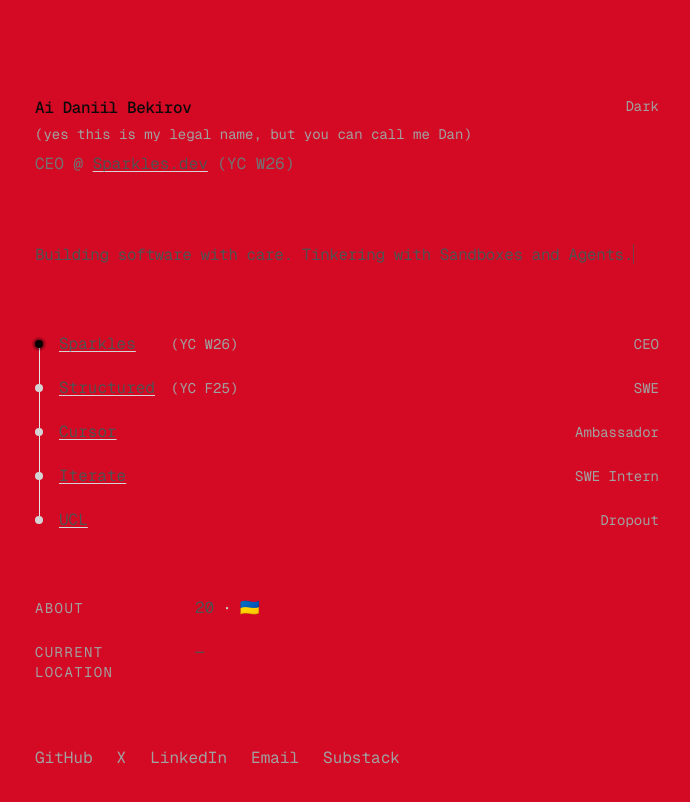
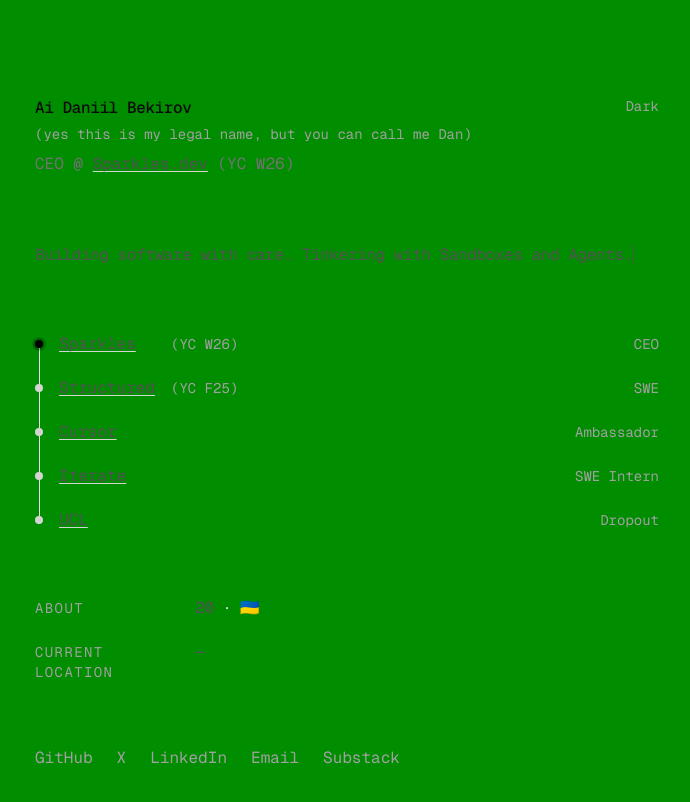
Before and after one commit to Texseractrum/me, a Next.js app: page / in a window 1280 px wide. Shown: the top 802 px of the page, without its empty margins (293-983 px from the left). Built offline with nearby package versions, Linux system fonts and the light colour scheme; no server answers; the database is empty.

Commit message:
style: Update background color in color palette ✨
Co-Authored-By: zeror404 <dan@flics.ai>

```diff
--- a/app/globals.css
+++ b/app/globals.css
@@ -70,7 +70,7 @@
 
 :root {
   --radius: 0.625rem;
-  --background: oklch(0.55 0.22 25);
+  --background: oklch(0.55 0.20 145);
   --foreground: oklch(0.145 0 0);
   --card: oklch(1 0 0);
   --card-foreground: oklch(0.145 0 0);
@@ -104,7 +104,7 @@
 }
 
 .dark {
-  --background: oklch(0.55 0.22 25);
+  --background: oklch(0.55 0.20 145);
   --foreground: oklch(0.985 0 0);
   --card: oklch(0.205 0 0);
   --card-foreground: oklch(0.985 0 0);
```
